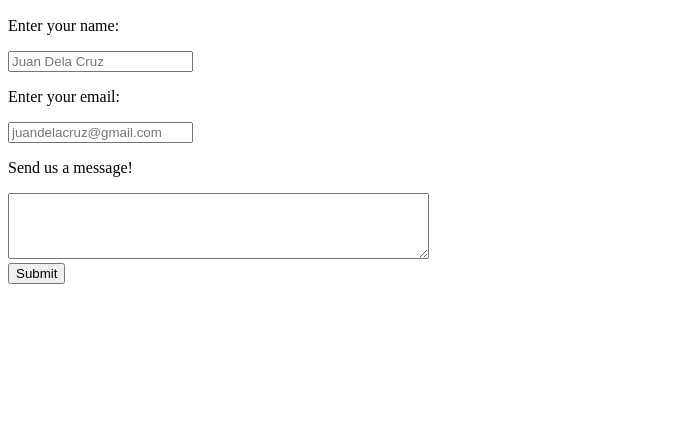
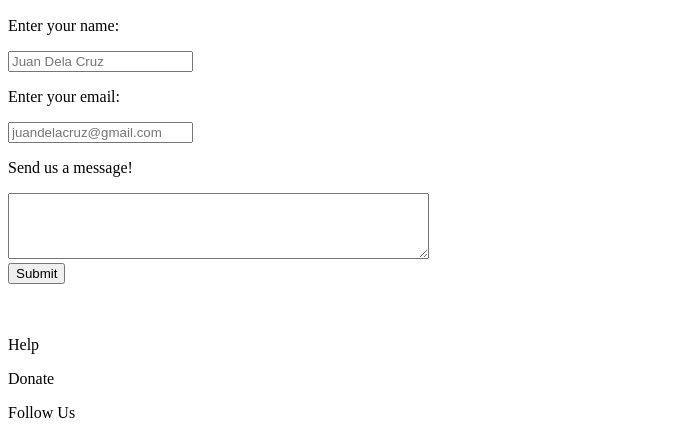
Before and after one commit to CharlotteJoyceDCB/HTML-Mastery-with-Git, a plain HTML site: page index.html in a window 1280 px wide. Shown: the part 953-1391 px from the top of the page, without its empty margins (0-673 px from the left). Before the commit the page ends 1245 px from the top, so only its background shows below. Drawn offline with Linux system fonts and the light colour scheme.

Commit message:
Added footer

```diff
--- a/index.html
+++ b/index.html
@@ -67,7 +67,11 @@
     </main>
     <!-- Footer Section -->
     <footer>
-
+        <br>
+        <br>
+        <p>Help</p>
+        <p>Donate</p>
+        <p>Follow Us</p>
     </footer>
 </body>
 </html>
```
